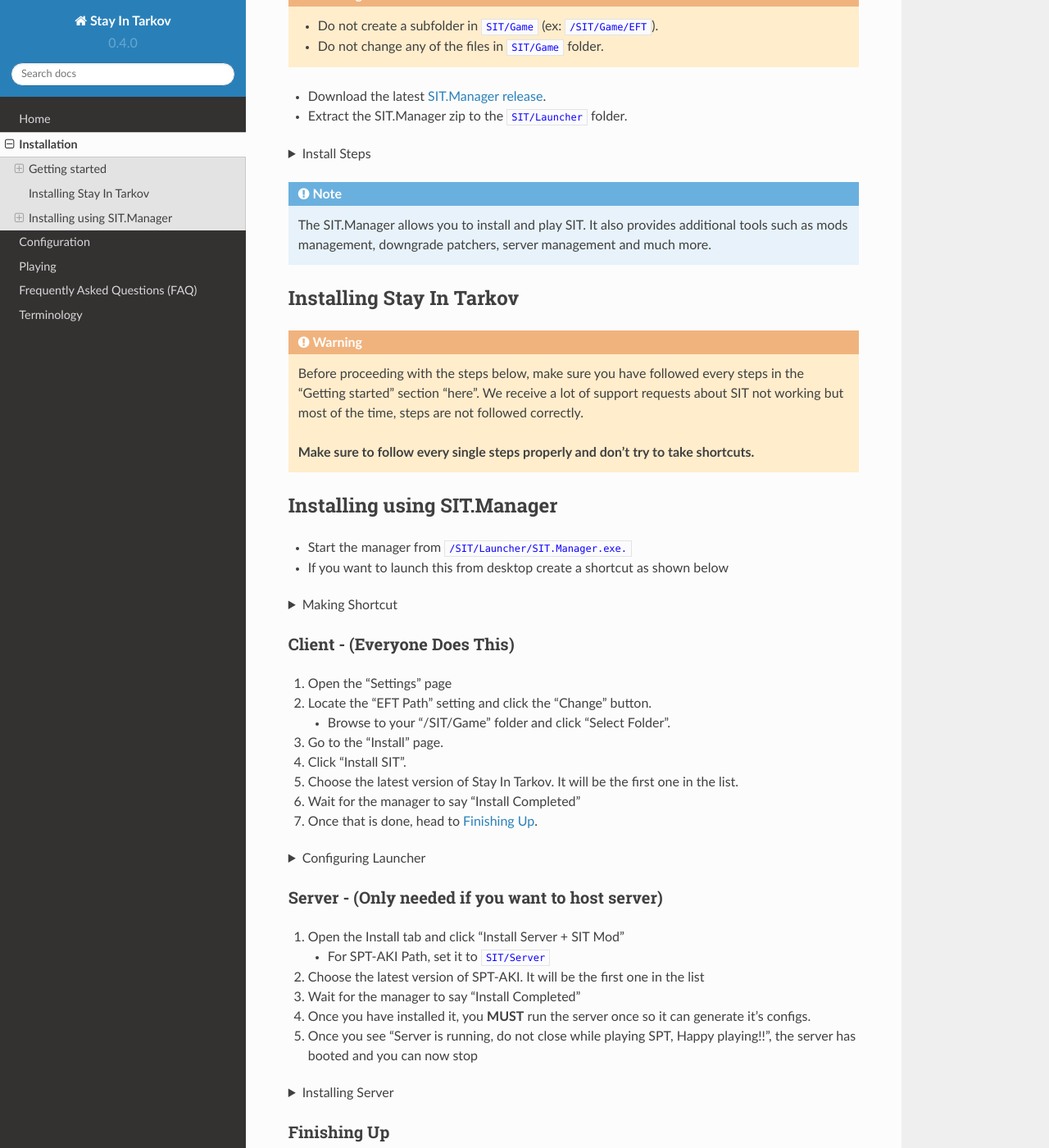
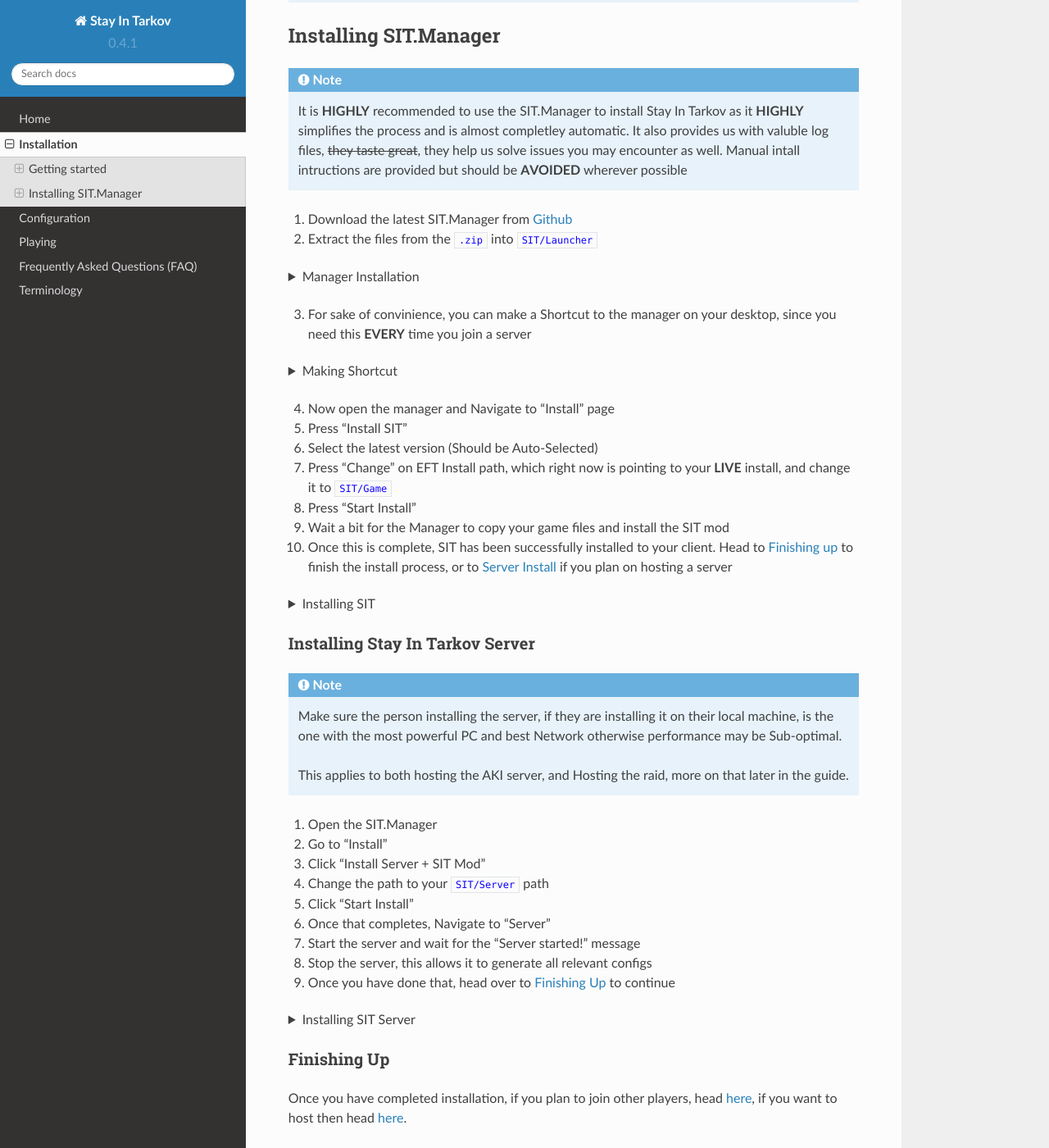
Before and after one commit to stayintarkov/SIT.Documentation, a Sphinx documentation site: the page built from docs/source/install.rst, in a window 1280 px wide and 1400 px high, scrolled down 1133 px. Shown: the whole window at 82% size. Built offline with Sphinx 7.4.7 and the Read the Docs theme 2.0.0, drawn with Linux system fonts in a browser that asks for light colours; some of the changed text lies outside the part shown.

Commit message:
Updated installation to show instructions for the new launcher version
Altered the whole Installation page to account for the new SIT manager install steps.

Thanks lads....

```diff
--- a/docs/source/conf.py
+++ b/docs/source/conf.py
@@ -7,7 +7,7 @@
 author = 'Paulov'
 
 release = '0.1'
-version = '0.4.0'
+version = '0.4.1'
 
 # -- General configuration
 
--- a/docs/source/install.rst
+++ b/docs/source/install.rst
@@ -53,21 +55,25 @@
    It is recommended to use this folder structure for a SIT installation. Note that the rest of the documentation will refer to
    that structure.
 
+   Below is the steps to install the SIT Manager, which as of version ``2.0.8856.37884`` can automagically copy your Live |EFT| folder
+   into a folder of your choice **REMEBER THE** :ref:`FILE STRUCTURE<filestruct>`
 
-* Copy your |EFT| game files to the |GDir| folder.
+Installing |SITM|
+-----------------
 
-.. warning::
-   * Do not create a subfolder in |GDIR| (ex: ``/SIT/Game/EFT``).
-   * Do not change any of the files in |GDir| folder.
+.. note::
+   It is **HIGHLY** recommended to use the |SITM| to install |SIT| as it **HIGHLY** simplifies
+   the process and is almost completley automatic. It also provides us with valuble log files, :strike:`they taste great`,
+   they help us solve issues you may encounter as well. Manual intall intructions are provided but should be **AVOIDED**
+   wherever possible
 
-
-* Download the latest `SIT.Manager release <https://github.com/stayintarkov/SIT.Manager.Avalonia/releases/latest>`_.
-* Extract the |SITM| zip to the |LDIR| folder.
+1. Download the latest |SITM| from `Github <https://github.com/stayintarkov/SIT.Manager.Avalonia/releases/tag/2.0.8856.37884>`_
+2. Extract the files from the ``.zip`` into |LDIR|
 
 .. raw:: html
 
    <details>
-      <summary>Install Steps</summary>
+      <summary>Manager Installation</summary>
 
 .. image:: images/InstallLauncher.gif
    :width: 800
@@ -78,31 +84,14 @@
 
 |brs|
 
-.. note::
-   The |SITM| allows you to install and play SIT. It also provides additional tools such as mods management, downgrade patchers,
-   server management and much more.
-
-Installing |SIT|
-----------------
-
-.. warning::
-   Before proceeding with the steps below, make sure you have followed every steps in the "Getting started" section "here". We receive
-   a lot of support requests about SIT not working but most of the time, steps are not followed correctly.
-
-   **Make sure to follow every single steps properly and don't try to take shortcuts.**
-
-Installing using |SITM|
------------------------
-
-* Start the manager from ``/SIT/Launcher/SIT.Manager.exe.``
-* If you want to launch this from desktop create a shortcut as shown below
+3. For sake of convinience, you can make a Shortcut to the manager on your desktop, since you need this **EVERY** time you join a server
 
 .. raw:: html
 
    <details>
       <summary>Making Shortcut</summary>
 
-.. image:: images/MakingShortcut.gif
+.. image:: images/MakingShortcut.apng
    :width: 800
 
 .. raw:: html
@@ -111,26 +100,20 @@
 
 |brs|
 
-Client - (Everyone Does This)
-~~~~~~~~~~~~~~~~~~~~~~~~~~~~~
-
-#. Open the "Settings" page
-#. Locate the "EFT Path" setting and click the "Change" button.
-
-   * Browse to your "/SIT/Game" folder and click "Select Folder".
-
-#. Go to the "Install" page.
-#. Click "Install SIT".
-#. Choose the latest version of |SIT|. It will be the first one in the list.
-#. Wait for the manager to say "Install Completed"
-#. Once that is done, head to :ref:`Finishing Up<finishingup>`.
+4. Now open the manager and Navigate to "Install" page
+5. Press "Install SIT"
+6. Select the latest version (Should be Auto-Selected)
+7. Press "Change" on EFT Install path, which right now is pointing to your **LIVE** install, and change it to |GDIR|
+8. Press "Start Install"
+9. Wait a bit for the Manager to copy your game files and install the SIT mod
+10. Once this is complete, SIT has been successfully installed to your client. Head to :ref:`Finishing up<finishingup>` to finish the install process, or to :ref:`Server Install<serverinst>` if you plan on hosting a server
 
 .. raw:: html
 
    <details>
-      <summary>Configuring Launcher</summary>
+      <summary>Installing SIT</summary>
 
-.. image:: images/ManagerSetup.apng
+.. image:: images/EFTManagerInstall.apng
    :width: 800
 
 .. raw:: html
@@ -139,22 +122,31 @@
 
 |brs|
 
-Server - (Only needed if you want to host server)
-~~~~~~~~~~~~~~~~~~~~~~~~~~~~~~~~~~~~~~~~~~~~~~~~~
+.. _serverinst:
 
-#. Open the Install tab and click "Install Server + SIT Mod"
+Installing |SIT| Server
+~~~~~~~~~~~~~~~~~~~~~~~
 
-   * For SPT-AKI Path, set it to |SDIR|
+.. note::
+   Make sure the person installing the server, if they are installing it on their local machine, is
+   the one with the most powerful PC and best Network otherwise performance may be Sub-optimal.
 
-#. Choose the latest version of SPT-AKI. It will be the first one in the list
-#. Wait for the manager to say "Install Completed"
-#. Once you have installed it, you **MUST** run the server once so it can generate it's configs.
-#. Once you see "Server is running, do not close while playing SPT, Happy playing!!", the server has booted and you can now stop
+   This applies to both hosting the AKI server, and Hosting the raid, more on that later in the guide.
+
+1. Open the |SITM|
+2. Go to "Install"
+3. Click "Install Server + SIT Mod"
+4. Change the path to your |SDIR| path
+5. Click "Start Install"
+6. Once that completes, Navigate to "Server"
+7. Start the server and wait for the "Server started!" message
+8. Stop the server, this allows it to generate all relevant configs
+9. Once you have done that, head over to :ref:`Finishing Up<finishingup>` to continue
 
 .. raw:: html
 
    <details>
-      <summary>Installing Server</summary>
+      <summary>Installing SIT Server</summary>
 
 .. image:: images/SITServerInstall.gif
    :width: 800
@@ -179,6 +171,7 @@
    * It is **strongly** recommended to use |SITM| to install |SIT|.
    * Even if |SIT| is manually installed, you will still need to use the |SITM| to connect to servers so this should only be done as a last resort.
 
+#. **COPY** your Live |EFT| files into the |GDir| folder
 #. Download `BepInEx <https://github.com/BepInEx/BepInEx/releases/download/v5.4.22/BepInEx_x64_5.4.22.0.zip>`_.
 #. Extract BepInEx to your ``/SIT/Game/`` folder.
 #. Create a new folder at the path ``/SIT/Game/BepInEx/`` called ``plugins``.
```
Also changed, not shown: other parts of docs/source/install.rst (+2 -0 lines), 2 other files.
